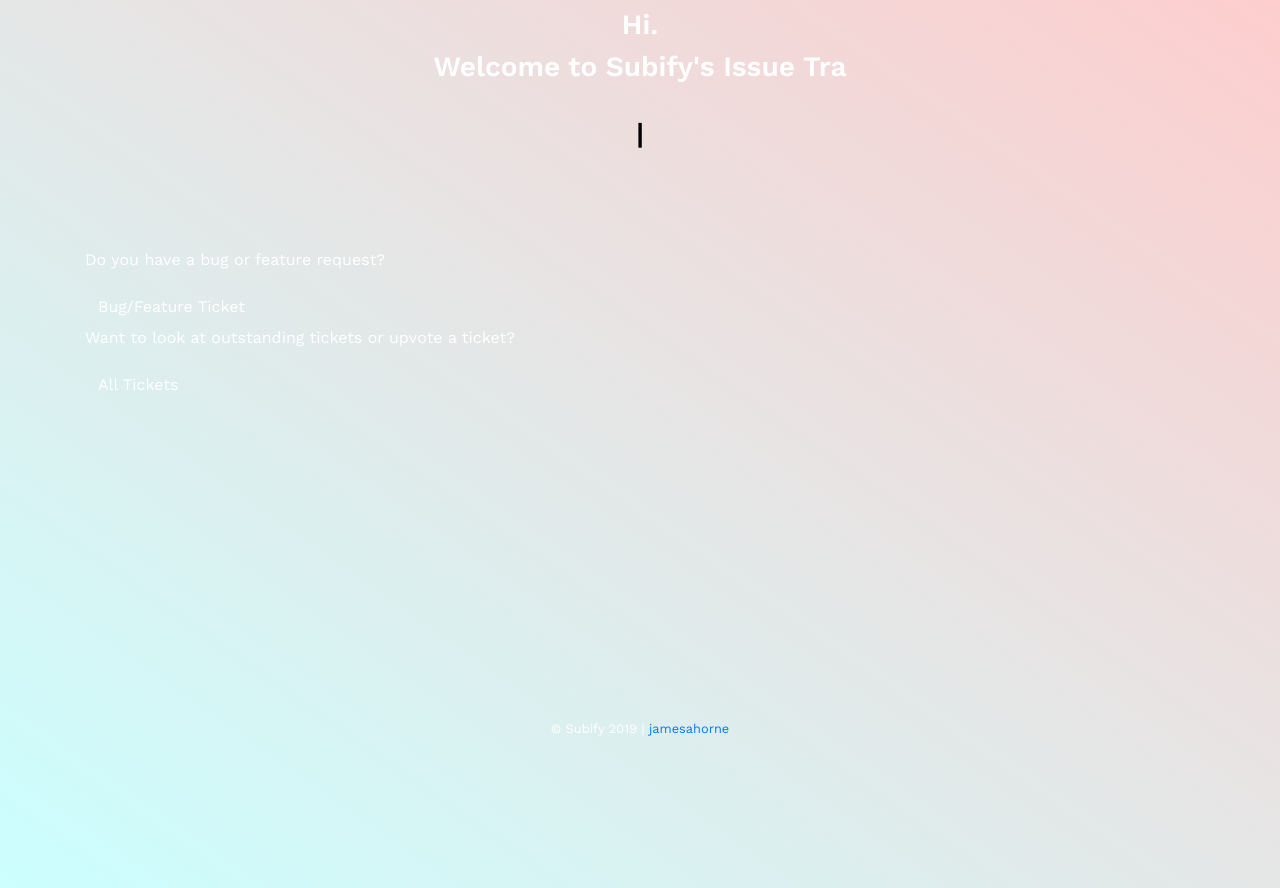
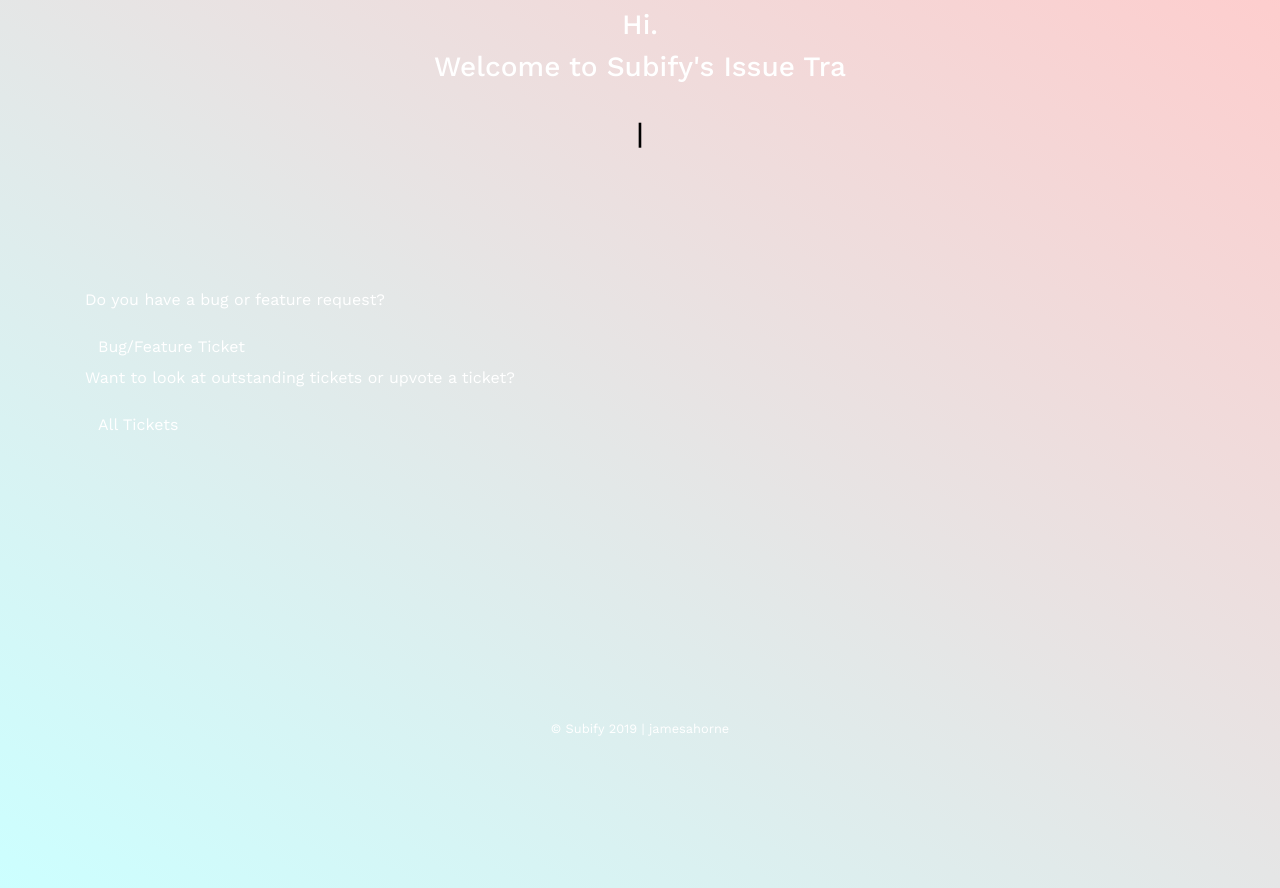
Before and after one commit to jamesahorne/milestone-4, a Django app: page / in a window 1280 px wide. Shown: the part 56-944 px from the top of the page. Run offline with Django 3.2, Linux system fonts and the light colour scheme; style sheets or scripts are compiled from the project's sources; some libraries are stand-ins or nearby versions.

Commit message:
Fix anchor color and change typing-height to min-height

```diff
--- a/static/css/partials/pages.scss
+++ b/static/css/partials/pages.scss
@@ -11,18 +11,14 @@ body {
     min-height: 100vh;
 }
 
-.div-background {
+.black-background {
     background-color: rgba(0, 0, 0, 0.05);
     padding: 5px 20px;
     border-radius: 10px;
 }
 
-h3 {
-    font-weight: 600;
-}
-
 a {
-    font-color: #fff;
+    color: #fff;
 }
 
 .product {
@@ -59,7 +55,7 @@ a {
 }
 
 .typing-height {
-    height: 30vh;
+    min-height: 35vh;
     font-weight: 600;
     font-size: 3rem;
 
```
